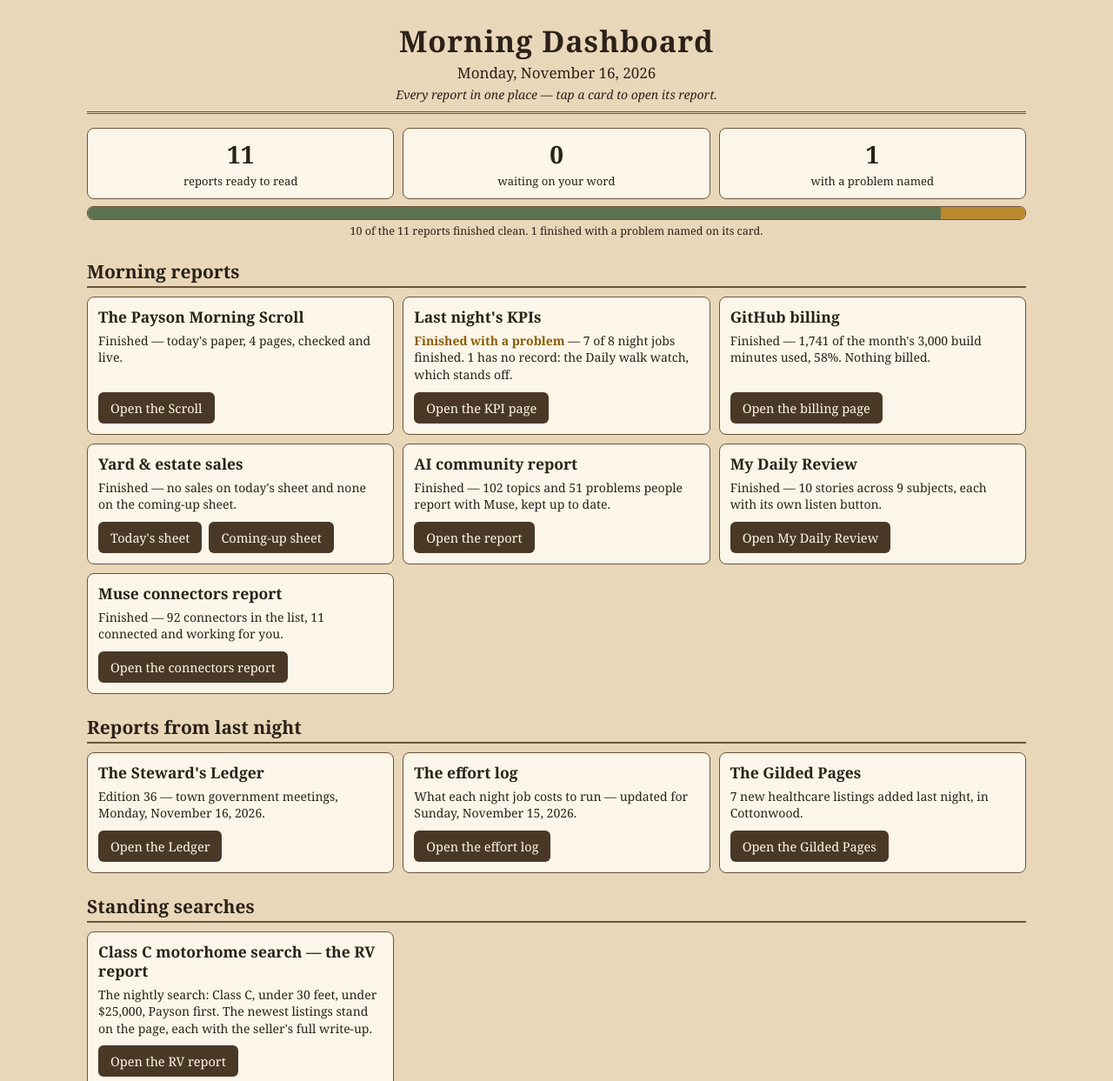
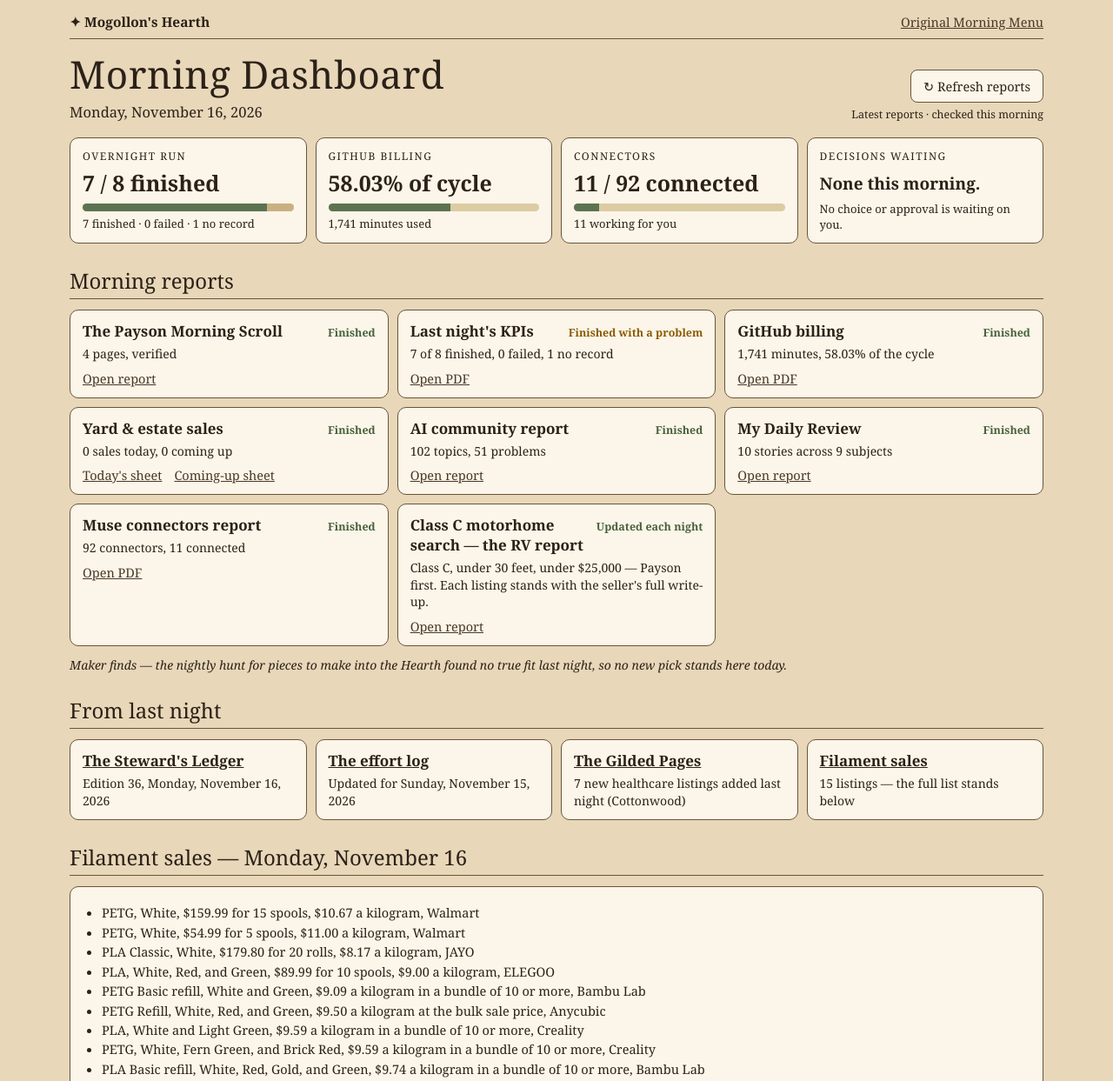
Before and after one commit to claypnw/test-stand, a plain HTML site: page morning-dashboard.html in a window 1280 px wide. Shown: the top 1243 px of the page at 87% size. Drawn offline with Linux system fonts and the light colour scheme.

Commit message:
Morning dashboard — Maggie's form, tan background, RV report added — 2026-11-16

```diff
--- a/morning-dashboard.html
+++ b/morning-dashboard.html
@@ -6,146 +6,170 @@
 <title>Morning Dashboard — Monday, November 16, 2026</title>
 <style>
   body { margin:0; background:#E8D7B9; color:#2B2118; font-family: Georgia, 'Times New Roman', serif; }
-  .wrap { max-width: 1080px; margin: 0 auto; padding: 18px 14px 40px; }
-  header.top { text-align:center; border-bottom: 3px double #6B543A; padding-bottom: 10px; }
-  header.top h1 { margin: 6px 0 2px; font-size: 34px; letter-spacing: 1px; }
-  header.top .date { font-size: 17px; }
-  header.top .sub { font-size: 14px; font-style: italic; margin-top: 4px; }
-  .tiles { display:flex; gap:10px; margin: 16px 0 8px; }
-  .tile { flex:1; background:#FBF6E9; border:1px solid #6B543A; border-radius:8px; text-align:center; padding:10px 6px; }
-  .tile .num { font-size: 28px; font-weight: bold; display:block; }
-  .tile .lab { font-size: 13px; }
-  .strip { display:flex; height:14px; border:1px solid #6B543A; border-radius:7px; overflow:hidden; margin: 6px 0 4px; }
-  .strip .ok { background:#5C7350; }
-  .strip .warn { background:#B98A2F; }
-  .stripnote { font-size: 12.5px; text-align:center; margin-bottom: 6px; }
-  h2.group { font-size: 21px; border-bottom: 2px solid #6B543A; padding-bottom: 3px; margin: 24px 0 10px; }
-  .cards { display:grid; grid-template-columns: repeat(3, 1fr); gap: 10px; }
-  .card { background:#FBF6E9; border:1px solid #6B543A; border-radius:8px; padding: 12px; display:flex; flex-direction:column; }
-  .card h3 { margin: 0 0 6px; font-size: 17.5px; line-height: 1.25; }
-  .card .status { font-size: 14px; line-height: 1.4; flex: 1; }
-  .card .flag { color:#8A5A00; font-weight: bold; }
-  .btnrow { margin-top: 10px; display:flex; gap:8px; flex-wrap: wrap; }
-  a.btn { display:inline-block; background:#4A3826; color:#FFF8EA; text-decoration:none; padding: 8px 14px; border-radius:6px; font-size: 14.5px; }
-  a.btn:hover { background:#6B543A; }
-  .decisions { background:#FBF6E9; border:1px solid #6B543A; border-radius:8px; padding: 12px 14px; margin-top: 10px; }
-  .decisions h3 { margin: 0 0 4px; font-size: 17.5px; }
-  .decisions p { margin: 0; font-size: 14.5px; }
-  .filament { background:#FBF6E9; border:1px solid #6B543A; border-radius:8px; padding: 12px 14px; }
-  .filament ul { margin: 6px 0; padding-left: 20px; font-size: 14.5px; line-height: 1.5; }
-  .note { font-size: 14px; font-style: italic; margin-top: 10px; }
-  footer { margin-top: 28px; border-top: 3px double #6B543A; padding-top: 10px; font-size: 13.5px; text-align:center; line-height: 1.5; }
+  .wrap { max-width: 1120px; margin: 0 auto; padding: 14px 16px 42px; }
+  .topbar { display:flex; justify-content:space-between; align-items:center; border-bottom:1px solid #6B543A; padding-bottom:8px; }
+  .topbar .brand { font-size:15.5px; font-weight:bold; }
+  .topbar a { color:#4A3826; font-size:14.5px; }
+  .headrow { display:flex; justify-content:space-between; align-items:flex-end; gap:12px; margin-top:10px; }
+  h1 { margin:0; font-size:44px; font-weight:normal; letter-spacing:.5px; }
+  .date { font-size:16.5px; margin-top:2px; }
+  .refresh { text-align:right; }
+  .refresh button { font-family:inherit; font-size:14.5px; background:#FBF6E9; color:#2B2118; border:1.5px solid #6B543A; border-radius:8px; padding:8px 14px; cursor:pointer; }
+  .refresh button:hover { background:#F1E4C8; }
+  .refresh .note { font-size:12.5px; margin-top:5px; }
+  .tiles { display:grid; grid-template-columns: repeat(4, 1fr); gap:10px; margin:18px 0 4px; }
+  .tile { background:#FBF6E9; border:1px solid #6B543A; border-radius:10px; padding:12px 14px; }
+  .tile .lab { font-size:12px; letter-spacing:1.5px; text-transform:uppercase; }
+  .tile .big { font-size:25px; font-weight:bold; margin:5px 0 7px; }
+  .tile .small { font-size:13px; margin-top:5px; }
+  .bar { display:flex; height:9px; background:#DCCBA3; border-radius:5px; overflow:hidden; }
+  .bar .fill { background:#5C7350; }
+  .bar .rest { background:#C9B083; }
+  h2.group { font-size:24px; font-weight:normal; border-bottom:1px solid #6B543A; padding-bottom:4px; margin:26px 0 12px; }
+  .cards { display:grid; grid-template-columns: repeat(3, 1fr); gap:10px; }
+  .cards4 { display:grid; grid-template-columns: repeat(4, 1fr); gap:10px; }
+  .card { background:#FBF6E9; border:1px solid #6B543A; border-radius:10px; padding:12px 14px; }
+  .card .row { display:flex; justify-content:space-between; align-items:baseline; gap:8px; }
+  .card h3 { margin:0; font-size:17px; }
+  .card .st { font-size:12.5px; white-space:nowrap; color:#47603C; font-weight:bold; }
+  .card .st.warn { color:#8A5A00; }
+  .card .det { font-size:14px; margin-top:5px; line-height:1.4; }
+  .card .links { margin-top:8px; font-size:14.5px; }
+  .card .links a { color:#4A3826; margin-right:14px; }
+  .filament { background:#FBF6E9; border:1px solid #6B543A; border-radius:10px; padding:12px 16px; }
+  .filament ul { margin:6px 0; padding-left:20px; font-size:14.5px; line-height:1.55; }
+  .note-line { font-size:14px; font-style:italic; margin-top:12px; }
+  footer { margin-top:30px; border-top:3px double #6B543A; padding-top:10px; font-size:13.5px; text-align:center; line-height:1.55; }
   footer a { color:#4A3826; }
-  @media (max-width: 820px) { .cards { grid-template-columns: repeat(2, 1fr); } }
-  @media (max-width: 540px) { .cards { grid-template-columns: 1fr; } .tiles { flex-direction: column; } header.top h1 { font-size: 27px; } }
+  @media (max-width: 900px) { .tiles, .cards4 { grid-template-columns: repeat(2, 1fr); } .cards { grid-template-columns: repeat(2, 1fr); } }
+  @media (max-width: 560px) { .tiles, .cards, .cards4 { grid-template-columns: 1fr; } h1 { font-size:32px; } .headrow { flex-direction:column; align-items:flex-start; } .refresh { text-align:left; } }
 </style>
 </head>
 <body>
 <div class="wrap">
 
-<header class="top">
-  <h1>Morning Dashboard</h1>
-  <div class="date">Monday, November 16, 2026</div>
-  <div class="sub">Every report in one place — tap a card to open its report.</div>
-</header>
+<div class="topbar">
+  <div class="brand">✦ Mogollon's Hearth</div>
+  <div><a href="https://claypnw.github.io/menu/morning.html">Original Morning Menu</a></div>
+</div>
+
+<div class="headrow">
+  <div>
+    <h1>Morning Dashboard</h1>
+    <div class="date">Monday, November 16, 2026</div>
+  </div>
+  <div class="refresh">
+    <button onclick="location.reload()">↻ Refresh reports</button>
+    <div class="note">Latest reports · checked this morning</div>
+  </div>
+</div>
 
 <div class="tiles">
-  <div class="tile"><span class="num">11</span><span class="lab">reports ready to read</span></div>
-  <div class="tile"><span class="num">0</span><span class="lab">waiting on your word</span></div>
-  <div class="tile"><span class="num">1</span><span class="lab">with a problem named</span></div>
+  <div class="tile">
+    <div class="lab">Overnight run</div>
+    <div class="big">7 / 8 finished</div>
+    <div class="bar"><div class="fill" style="width:87.5%"></div><div class="rest" style="width:12.5%"></div></div>
+    <div class="small">7 finished · 0 failed · 1 no record</div>
+  </div>
+  <div class="tile">
+    <div class="lab">GitHub billing</div>
+    <div class="big">58.03% of cycle</div>
+    <div class="bar"><div class="fill" style="width:58%"></div></div>
+    <div class="small">1,741 minutes used</div>
+  </div>
+  <div class="tile">
+    <div class="lab">Connectors</div>
+    <div class="big">11 / 92 connected</div>
+    <div class="bar"><div class="fill" style="width:12%"></div></div>
+    <div class="small">11 working for you</div>
+  </div>
+  <div class="tile">
+    <div class="lab">Decisions waiting</div>
+    <div class="big" style="font-size:19px; padding-top:5px;">None this morning.</div>
+    <div class="small">No choice or approval is waiting on you.</div>
+  </div>
 </div>
-<div class="strip"><div class="ok" style="width:91%"></div><div class="warn" style="width:9%"></div></div>
-<div class="stripnote">10 of the 11 reports finished clean. 1 finished with a problem named on its card.</div>
 
 <h2 class="group">Morning reports</h2>
 <div class="cards">
 
   <div class="card">
-    <h3>The Payson Morning Scroll</h3>
-    <div class="status">Finished — today's paper, 4 pages, checked and live.</div>
-    <div class="btnrow"><a class="btn" href="https://morning-scroll-53x.pages.dev/edition-2026-11-16.html">Open the Scroll</a></div>
+    <div class="row"><h3>The Payson Morning Scroll</h3><span class="st">Finished</span></div>
+    <div class="det">4 pages, verified</div>
+    <div class="links"><a href="https://morning-scroll-53x.pages.dev/edition-2026-11-16.html">Open report</a></div>
   </div>
 
   <div class="card">
-    <h3>Last night's KPIs</h3>
-    <div class="status"><span class="flag">Finished with a problem</span> — 7 of 8 night jobs finished. 1 has no record: the Daily walk watch, which stands off.</div>
-    <div class="btnrow"><a class="btn" href="https://claypnw.github.io/menu/morning-files/2026-11-16-kpi.pdf">Open the KPI page</a></div>
+    <div class="row"><h3>Last night's KPIs</h3><span class="st warn">Finished with a problem</span></div>
+    <div class="det">7 of 8 finished, 0 failed, 1 no record</div>
+    <div class="links"><a href="https://claypnw.github.io/menu/morning-files/2026-11-16-kpi.pdf">Open PDF</a></div>
   </div>
 
   <div class="card">
-    <h3>GitHub billing</h3>
-    <div class="status">Finished — 1,741 of the month's 3,000 build minutes used, 58%. Nothing billed.</div>
-    <div class="btnrow"><a class="btn" href="https://claypnw.github.io/menu/morning-files/2026-11-16-billing.pdf">Open the billing page</a></div>
+    <div class="row"><h3>GitHub billing</h3><span class="st">Finished</span></div>
+    <div class="det">1,741 minutes, 58.03% of the cycle</div>
+    <div class="links"><a href="https://claypnw.github.io/menu/morning-files/2026-11-16-billing.pdf">Open PDF</a></div>
   </div>
 
   <div class="card">
-    <h3>Yard &amp; estate sales</h3>
-    <div class="status">Finished — no sales on today's sheet and none on the coming-up sheet.</div>
-    <div class="btnrow"><a class="btn" href="https://morning-scroll-53x.pages.dev/payson-yard-estate-sales-today.pdf">Today's sheet</a><a class="btn" href="https://morning-scroll-53x.pages.dev/payson-yard-estate-sales-upcoming.pdf">Coming-up sheet</a></div>
+    <div class="row"><h3>Yard &amp; estate sales</h3><span class="st">Finished</span></div>
+    <div class="det">0 sales today, 0 coming up</div>
+    <div class="links"><a href="https://morning-scroll-53x.pages.dev/payson-yard-estate-sales-today.pdf">Today's sheet</a><a href="https://morning-scroll-53x.pages.dev/payson-yard-estate-sales-upcoming.pdf">Coming-up sheet</a></div>
   </div>
 
   <div class="card">
-    <h3>AI community report</h3>
-    <div class="status">Finished — 102 topics and 51 problems people report with Muse, kept up to date.</div>
-    <div class="btnrow"><a class="btn" href="https://claypnw.github.io/report-on-muse-ai-communities/">Open the report</a></div>
+    <div class="row"><h3>AI community report</h3><span class="st">Finished</span></div>
+    <div class="det">102 topics, 51 problems</div>
+    <div class="links"><a href="https://claypnw.github.io/report-on-muse-ai-communities/">Open report</a></div>
   </div>
 
   <div class="card">
-    <h3>My Daily Review</h3>
-    <div class="status">Finished — 10 stories across 9 subjects, each with its own listen button.</div>
-    <div class="btnrow"><a class="btn" href="https://claypnw.github.io/my-daily-review/">Open My Daily Review</a></div>
+    <div class="row"><h3>My Daily Review</h3><span class="st">Finished</span></div>
+    <div class="det">10 stories across 9 subjects</div>
+    <div class="links"><a href="https://claypnw.github.io/my-daily-review/">Open report</a></div>
   </div>
 
   <div class="card">
-    <h3>Muse connectors report</h3>
-    <div class="status">Finished — 92 connectors in the list, 11 connected and working for you.</div>
-    <div class="btnrow"><a class="btn" href="https://claypnw.github.io/menu/morning-files/2026-11-16-connectors.pdf">Open the connectors report</a></div>
+    <div class="row"><h3>Muse connectors report</h3><span class="st">Finished</span></div>
+    <div class="det">92 connectors, 11 connected</div>
+    <div class="links"><a href="https://claypnw.github.io/menu/morning-files/2026-11-16-connectors.pdf">Open PDF</a></div>
+  </div>
+
+  <div class="card">
+    <div class="row"><h3>Class C motorhome search — the RV report</h3><span class="st">Updated each night</span></div>
+    <div class="det">Class C, under 30 feet, under $25,000 — Payson first. Each listing stands with the seller's full write-up.</div>
+    <div class="links"><a href="https://muse.ai/s/class-c-motorhome-search-payson-xmxv6g1xphxnxzxto/Heh2N9yerFzwNqtAshJRxIV-KvTtSiCHKax04mt0qjI">Open report</a></div>
+  </div>
+
+</div>
+<p class="note-line">Maker finds — the nightly hunt for pieces to make into the Hearth found no true fit last night, so no new pick stands here today.</p>
+
+<h2 class="group">From last night</h2>
+<div class="cards4">
+
+  <div class="card">
+    <h3><a href="https://morning-scroll-53x.pages.dev/stewards-ledger-2026-11-16.html" style="color:#2B2118;">The Steward's Ledger</a></h3>
+    <div class="det">Edition 36, Monday, November 16, 2026</div>
+  </div>
+
+  <div class="card">
+    <h3><a href="https://claypnw.github.io/test-stand/effort-log.html" style="color:#2B2118;">The effort log</a></h3>
+    <div class="det">Updated for Sunday, November 15, 2026</div>
+  </div>
+
+  <div class="card">
+    <h3><a href="https://claypnw.github.io/gilded-pages/" style="color:#2B2118;">The Gilded Pages</a></h3>
+    <div class="det">7 new healthcare listings added last night (Cottonwood)</div>
+  </div>
+
+  <div class="card">
+    <h3><a href="#filament" style="color:#2B2118;">Filament sales</a></h3>
+    <div class="det">15 listings — the full list stands below</div>
   </div>
 
 </div>
 
-<h2 class="group">Reports from last night</h2>
-<div class="cards">
-
-  <div class="card">
-    <h3>The Steward's Ledger</h3>
-    <div class="status">Edition 36 — town government meetings, Monday, November 16, 2026.</div>
-    <div class="btnrow"><a class="btn" href="https://morning-scroll-53x.pages.dev/stewards-ledger-2026-11-16.html">Open the Ledger</a></div>
-  </div>
-
-  <div class="card">
-    <h3>The effort log</h3>
-    <div class="status">What each night job costs to run — updated for Sunday, November 15, 2026.</div>
-    <div class="btnrow"><a class="btn" href="https://claypnw.github.io/test-stand/effort-log.html">Open the effort log</a></div>
-  </div>
-
-  <div class="card">
-    <h3>The Gilded Pages</h3>
-    <div class="status">7 new healthcare listings added last night, in Cottonwood.</div>
-    <div class="btnrow"><a class="btn" href="https://claypnw.github.io/gilded-pages/">Open the Gilded Pages</a></div>
-  </div>
-
-</div>
-
-<h2 class="group">Standing searches</h2>
-<div class="cards">
-
-  <div class="card">
-    <h3>Class C motorhome search — the RV report</h3>
-    <div class="status">The nightly search: Class C, under 30 feet, under $25,000, Payson first. The newest listings stand on the page, each with the seller's full write-up.</div>
-    <div class="btnrow"><a class="btn" href="https://muse.ai/s/class-c-motorhome-search-payson-xmxv6g1xphxnxzxto/Heh2N9yerFzwNqtAshJRxIV-KvTtSiCHKax04mt0qjI">Open the RV report</a></div>
-  </div>
-
-</div>
-<p class="note">Maker finds — the nightly hunt for pieces to make into the Hearth found no true fit last night, so no new pick stands here today.</p>
-
-<h2 class="group">Waiting on your word</h2>
-<div class="decisions">
-  <h3>Nothing this morning</h3>
-  <p>No choice or approval is waiting on you today.</p>
-</div>
-
-<h2 class="group">Filament sales — Monday, November 16</h2>
+<h2 class="group" id="filament">Filament sales — Monday, November 16</h2>
 <div class="filament">
   <ul>
     <li>PETG, White, $159.99 for 15 spools, $10.67 a kilogram, Walmart</li>
@@ -168,7 +192,7 @@
 </div>
 
 <footer>
-  This dashboard is a preview, built from Maggie's design. Your <a href="https://claypnw.github.io/menu/morning.html">Morning Menu page</a> still stands each morning until you say switch.
+  This dashboard is Muggy's own build, in Maggie's dashboard form and the tan Skyrim look. Your <a href="https://claypnw.github.io/menu/morning.html">Morning Menu page</a> still stands each morning until you say switch.
 </footer>
 
 </div>
```
